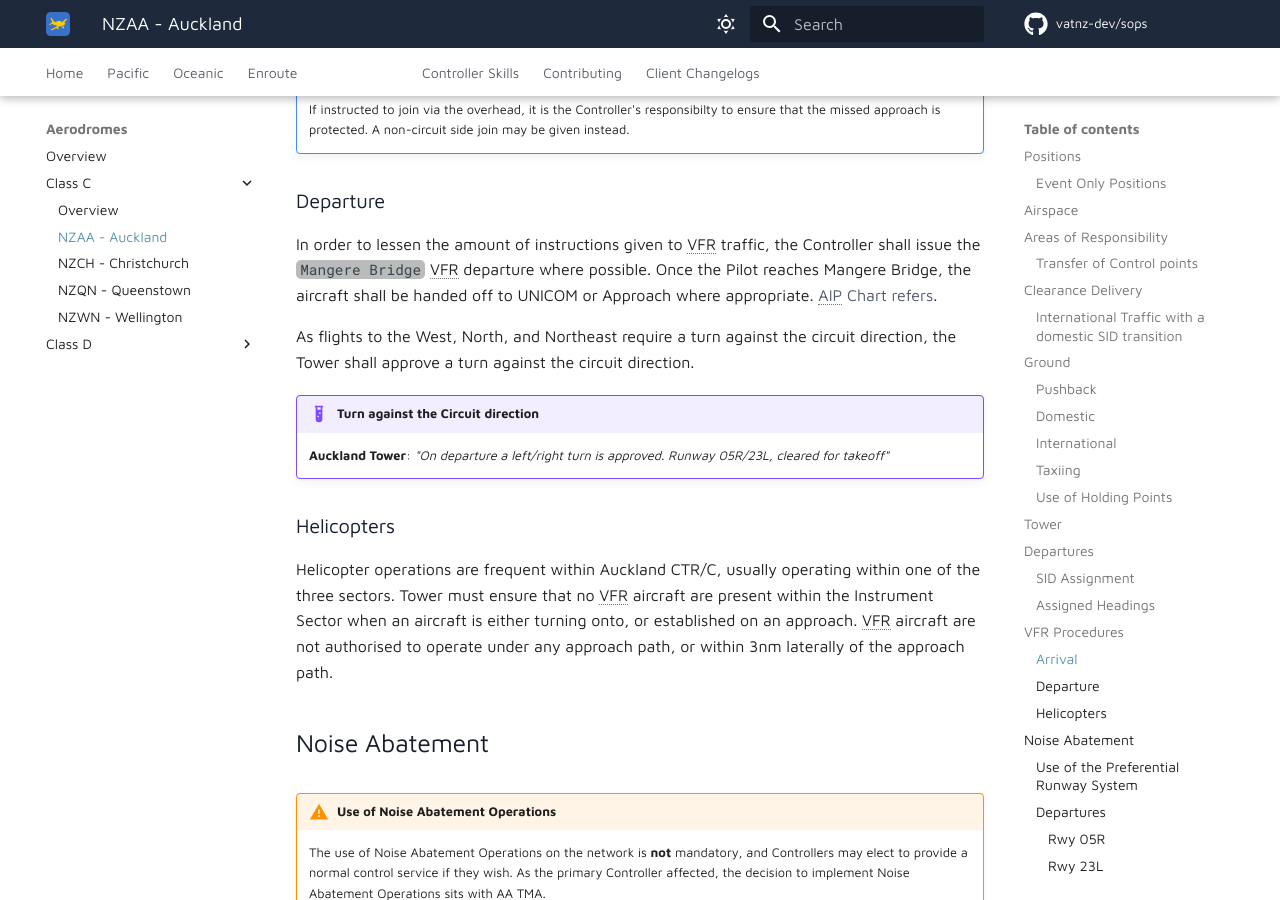
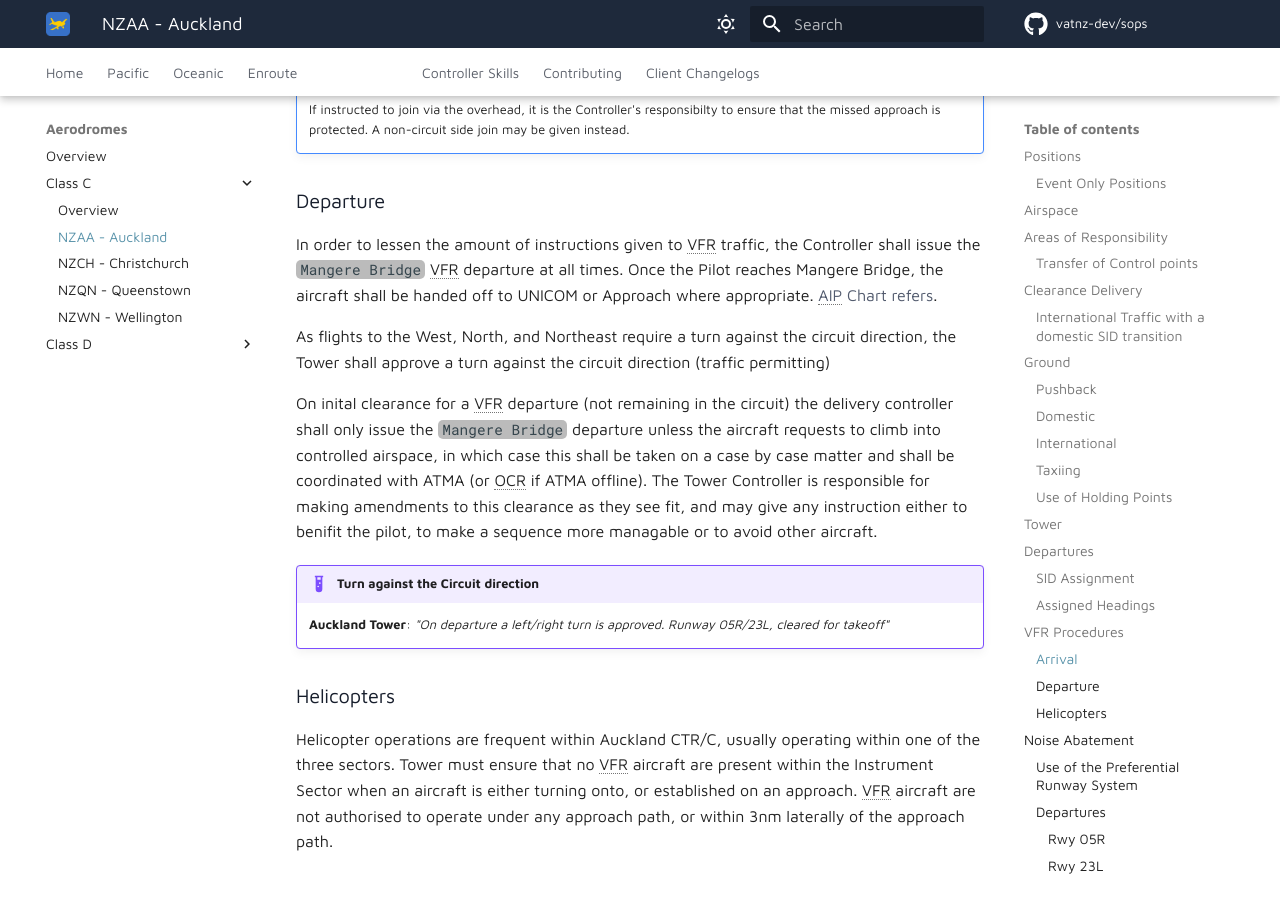
Before and after one commit to vatnz-dev/sops, an MkDocs documentation site: the page built from docs/aerodromes/Class-C/nzaa.md, in a window 1280 px wide and 900 px high, scrolled down 6722 px. Built offline with MkDocs 1.6.1 and Material for MkDocs 9.7.7, drawn with Linux system fonts in a browser that asks for light colours; comment, search, counter and statistics services are not loaded.

Commit message:
Add Tower-amended VFR Deps

```diff
--- a/docs/aerodromes/Class-C/nzaa.md
+++ b/docs/aerodromes/Class-C/nzaa.md
@@ -173,9 +173,11 @@ In order to lessen the amount of instructions given to VFR traffic, the Controll
 
 ### Departure
 
-In order to lessen the amount of instructions given to VFR traffic, the Controller shall issue the `Mangere Bridge` VFR departure where possible. Once the Pilot reaches Mangere Bridge, the aircraft shall be handed off to UNICOM or Approach where appropriate. [AIP Chart refers](https://www.aip.net.nz/assets/AIP/Aerodrome-Charts/Auckland-NZAA/NZAA_64.1.pdf){ target=new }.
+In order to lessen the amount of instructions given to VFR traffic, the Controller shall issue the `Mangere Bridge` VFR departure at all times. Once the Pilot reaches Mangere Bridge, the aircraft shall be handed off to UNICOM or Approach where appropriate. [AIP Chart refers](https://www.aip.net.nz/assets/AIP/Aerodrome-Charts/Auckland-NZAA/NZAA_64.1.pdf){ target=new }.
 
-As flights to the West, North, and Northeast require a turn against the circuit direction, the Tower shall approve a turn against the circuit direction.
+As flights to the West, North, and Northeast require a turn against the circuit direction, the Tower shall approve a turn against the circuit direction (traffic permitting)
+
+On inital clearance for a VFR departure (not remaining in the circuit) the delivery controller shall only issue the `Mangere Bridge` departure unless the aircraft requests to climb into controlled airspace, in which case this shall be taken on a case by case matter and shall be coordinated with ATMA (or OCR if ATMA offline). The Tower Controller is responsible for making amendments to this clearance as they see fit, and may give any instruction either to benifit the pilot, to make a sequence more managable or to avoid other aircraft.
 
 !!! example "Turn against the Circuit direction"
     **Auckland Tower**: *"On departure a left/right turn is approved. Runway 05R/23L, cleared for takeoff"*
```
